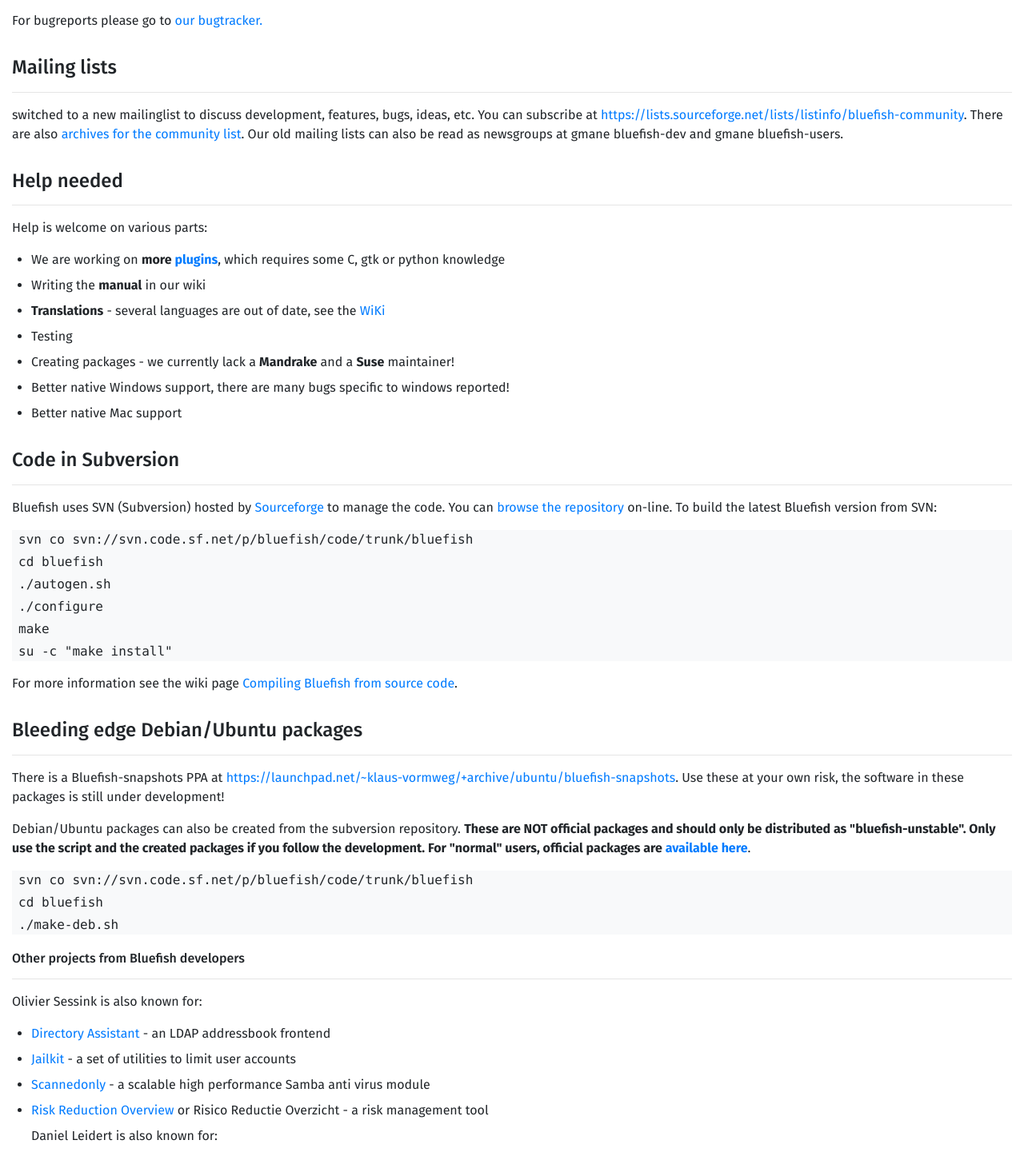
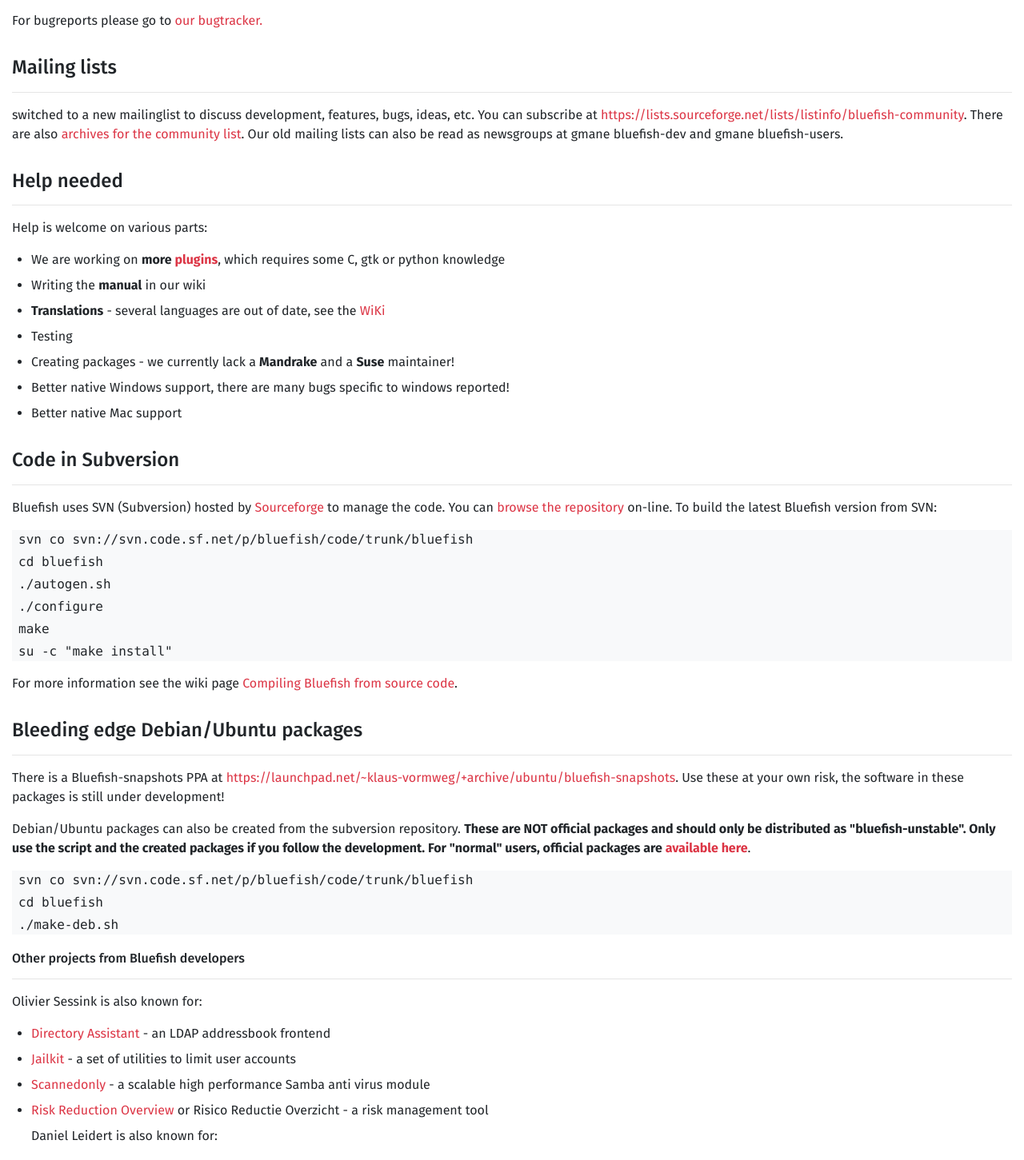
Before and after one commit to AnandaZulham/web-bluefish-new, a React (Create React App) app: page /development in a window 1280 px wide. Shown: the part 520-1971 px from the top of the page at 80% size. Built offline with nearby package versions, Linux system fonts and the light colour scheme.

Commit message:
custom color link

```diff
--- a/src/components/Development.jsx
+++ b/src/components/Development.jsx
@@ -14,19 +14,19 @@
 		<p>but most developers are no longer active Facebook users.</p>
 		<h4 className="pt-3">Reporting Bugs</h4>
 		<hr />
-		<p>For bugreports please go to <a href="https://sourceforge.net/p/bluefish/tickets/" target="_blank" rel="noreferrer">our bugtracker.</a></p>
+		<p>For bugreports please go to <a href="https://sourceforge.net/p/bluefish/tickets/" target="_blank" rel="noreferrer" className="text-danger">our bugtracker.</a></p>
 		<h4 className="pt-3">Mailing lists</h4>
 		<hr />
-		<p>switched to a new mailinglist to discuss development, features, bugs, ideas, etc. You can subscribe at <a href="https://lists.sourceforge.net/lists/listinfo/bluefish-community" target="_blank" rel="noreferrer">https://lists.sourceforge.net/lists/listinfo/bluefish-community</a>. There are also <a href="https://sourceforge.net/p/bluefish/mailman/bluefish-community/" target="_blank" rel="noreferrer">archives for the community list</a>.
+		<p>switched to a new mailinglist to discuss development, features, bugs, ideas, etc. You can subscribe at <a href="https://lists.sourceforge.net/lists/listinfo/bluefish-community" target="_blank" rel="noreferrer" className="text-danger">https://lists.sourceforge.net/lists/listinfo/bluefish-community</a>. There are also <a href="https://sourceforge.net/p/bluefish/mailman/bluefish-community/" target="_blank" rel="noreferrer" className="text-danger">archives for the community list</a>.
 
 		  Our old mailing lists can also be read as newsgroups at gmane bluefish-dev and gmane bluefish-users.</p>
 		<h4 className="pt-3">Help needed</h4>
 		<hr />
 		<p>Help is welcome on various parts:</p>
 		<ul className="ml-n3">
-		  <li className="mb-2">We are working on <span className="font-weight-bold">more <a href="https://bfwiki.tellefsen.net/index.php/DevelopingPlugins">plugins</a></span>, which requires some C, gtk or python knowledge</li>
+		  <li className="mb-2">We are working on <span className="font-weight-bold">more <a href="https://bfwiki.tellefsen.net/index.php/DevelopingPlugins" className="text-danger">plugins</a></span>, which requires some C, gtk or python knowledge</li>
 		  <li className="mb-2">Writing the <span className="font-weight-bold">manual</span> in our wiki</li>
-		  <li className="mb-2"><span className="font-weight-bold">Translations</span> - several languages are out of date, see the <a href="http://bfwiki.tellefsen.net/index.php/Translations">WiKi</a></li>
+		  <li className="mb-2"><span className="font-weight-bold">Translations</span> - several languages are out of date, see the <a href="http://bfwiki.tellefsen.net/index.php/Translations" className="text-danger">WiKi</a></li>
 		  <li className="mb-2">Testing</li>
 		  <li className="mb-2">Creating packages - we currently lack a <span className="font-weight-bold">Mandrake</span> and a <span className="font-weight-bold">Suse</span> maintainer!</li>
 		  <li className="mb-2">Better native Windows support, there are many bugs specific to windows reported!</li>
@@ -34,7 +34,7 @@
 		</ul>
 		<h4 className="pt-3">Code in Subversion</h4>
 		<hr />
-		<p>Bluefish uses SVN (Subversion) hosted by  <a href="http://sourceforge.net/projects/bluefish/">Sourceforge</a> to manage the code. You can <a href="https://sourceforge.net/p/bluefish/code/HEAD/tree/trunk/bluefish/">browse the repository</a> on-line.
+		<p>Bluefish uses SVN (Subversion) hosted by  <a href="http://sourceforge.net/projects/bluefish/" className="text-danger">Sourceforge</a> to manage the code. You can <a href="https://sourceforge.net/p/bluefish/code/HEAD/tree/trunk/bluefish/" className="text-danger">browse the repository</a> on-line.
 
 		To build the latest Bluefish version from SVN:</p>
 		<div className="bg-light px-sm-2">
@@ -45,12 +45,12 @@
 		  <p className="text-monospace mb-1">make</p>
 		  <p className="text-monospace mb-1">su -c "make install"</p>
 		</div>
-		<p className="mt-3">For more information see the wiki page <a href="http://bfwiki.tellefsen.net/index.php/Compiling_Bluefish_from_source">Compiling Bluefish from source code</a>.</p>
+		<p className="mt-3">For more information see the wiki page <a href="http://bfwiki.tellefsen.net/index.php/Compiling_Bluefish_from_source" className="text-danger">Compiling Bluefish from source code</a>.</p>
 		<h4 className="pt-3">Bleeding edge Debian/Ubuntu packages</h4>
 		<hr />
-		<p>There is a Bluefish-snapshots PPA at <a href="https://launchpad.net/~klaus-vormweg/+archive/ubuntu/bluefish-snapshots">https://launchpad.net/~klaus-vormweg/+archive/ubuntu/bluefish-snapshots</a>. Use these at your own risk, the software in these packages is still under development!</p>
+		<p>There is a Bluefish-snapshots PPA at <a href="https://launchpad.net/~klaus-vormweg/+archive/ubuntu/bluefish-snapshots" className="text-danger">https://launchpad.net/~klaus-vormweg/+archive/ubuntu/bluefish-snapshots</a>. Use these at your own risk, the software in these packages is still under development!</p>
 
-		<p>Debian/Ubuntu packages can also be created from the subversion repository.  <span className="font-weight-bold">These are NOT official packages and should only be distributed as "bluefish-unstable". Only use the script and the created packages if you follow the development. For "normal" users, official packages are <Link href="/downloads" className="text-primary">available here</Link></span>.</p>
+		<p>Debian/Ubuntu packages can also be created from the subversion repository.  <span className="font-weight-bold">These are NOT official packages and should only be distributed as "bluefish-unstable". Only use the script and the created packages if you follow the development. For "normal" users, official packages are <Link href="/downloads" className="text-danger">available here</Link></span>.</p>
 		<div className="bg-light px-sm-2">
 		  <p className="text-monospace mb-1 text-break">svn co svn://svn.code.sf.net/p/bluefish/code/trunk/bluefish</p>
 		  <p className="text-monospace mb-1">cd bluefish</p>
@@ -60,12 +60,12 @@
 		<hr />
 		<p>Olivier Sessink is also known for:</p>
 		<ul className="ml-n3">
-		  <li className="mb-2"><a href="http://olivier.sessink.nl/directoryassistant/">Directory Assistant</a> - an LDAP addressbook frontend</li>
-		  <li className="mb-2"><a href="https://olivier.sessink.nl/jailkit/">Jailkit</a> - a set of utilities to limit user accounts</li>
-		  <li className="mb-2"><a href="https://olivier.sessink.nl/scannedonly/">Scannedonly</a> - a scalable high performance Samba anti virus module</li>
-		  <li className="mb-2"><a href="http://rro.sourceforge.net/">Risk Reduction Overview</a> or Risico Reductie Overzicht - a risk management tool</li>
+		  <li className="mb-2"><a href="http://olivier.sessink.nl/directoryassistant/" className="text-danger">Directory Assistant</a> - an LDAP addressbook frontend</li>
+		  <li className="mb-2"><a href="https://olivier.sessink.nl/jailkit/" className="text-danger">Jailkit</a> - a set of utilities to limit user accounts</li>
+		  <li className="mb-2"><a href="https://olivier.sessink.nl/scannedonly/" className="text-danger">Scannedonly</a> - a scalable high performance Samba anti virus module</li>
+		  <li className="mb-2"><a href="http://rro.sourceforge.net/" className="text-danger">Risk Reduction Overview</a> or Risico Reductie Overzicht - a risk management tool</li>
 		  <p>Daniel Leidert is also known for:</p>
-		  <li className="mb-2"><a href="https://qa.debian.org/developer.php?login=daniel.leidert@wgdd.de">lots of Debian packages</a>, and <a href="https://bugs.launchpad.net/~dleidert">Ubuntu packages</a></li>
+		  <li className="mb-2"><a href="https://qa.debian.org/developer.php?login=daniel.leidert@wgdd.de" className="text-danger">lots of Debian packages</a>, and <a href="https://bugs.launchpad.net/~dleidert" className="text-danger">Ubuntu packages</a></li>
 		</ul>
 	  </div>
 	</>
```
Also changed, not shown: src/components/Downloads.jsx (+14 -14 lines).
